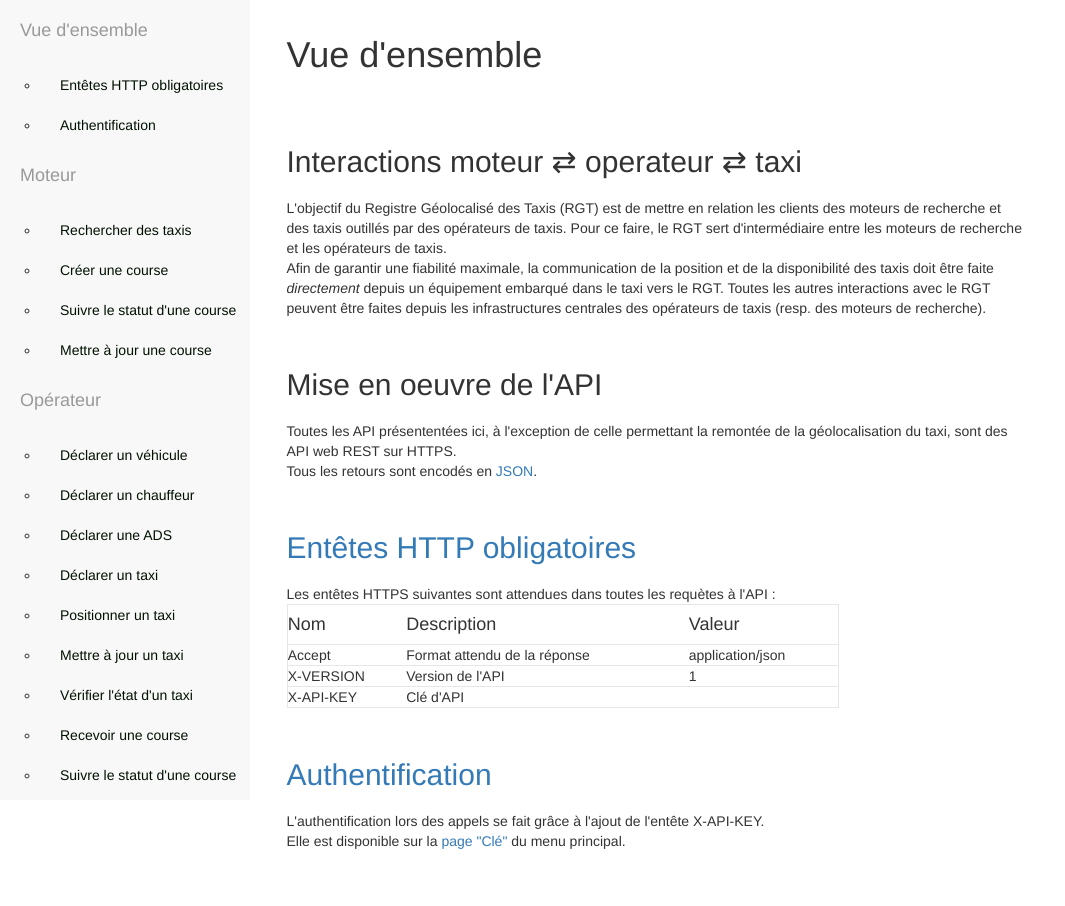
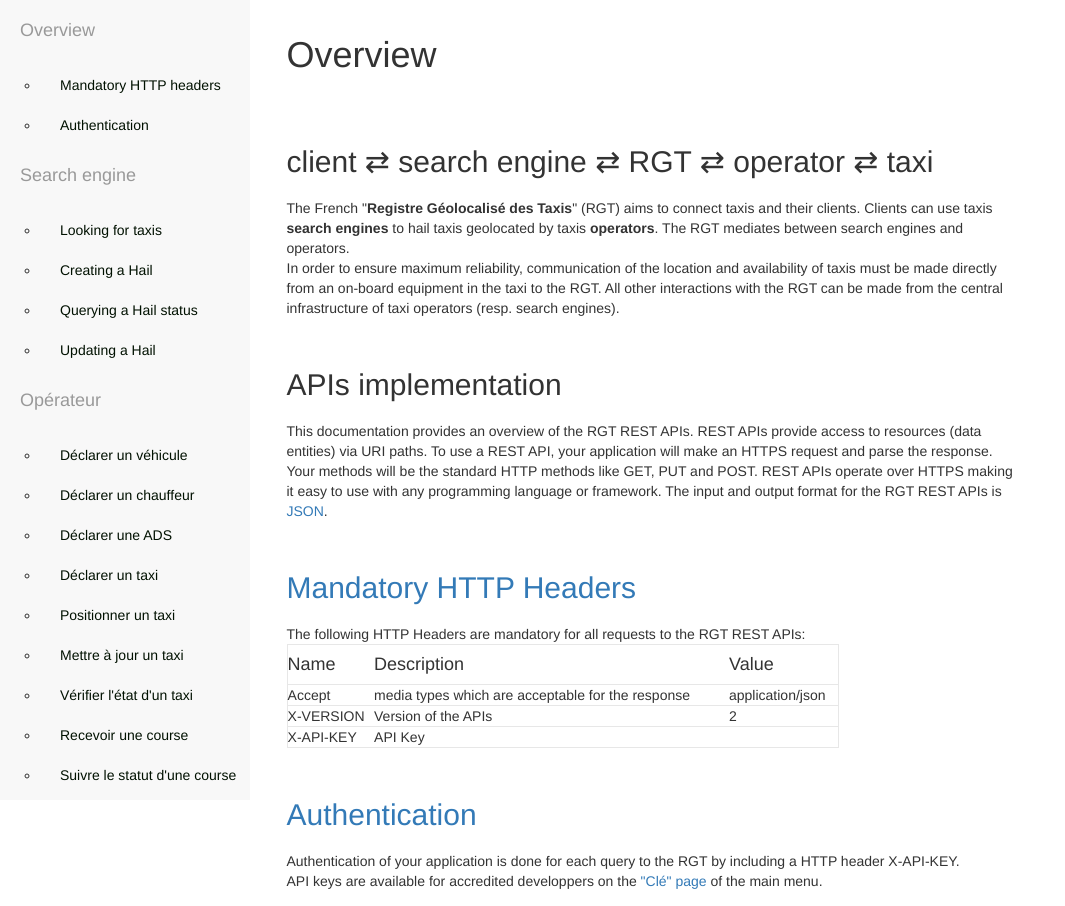
Before and after one commit to openmaraude/APITaxi, a Python web app: template APITaxi/templates/documentation/index.html in a window 1280 px wide. Shown: the part 52-958 px from the top of the page, without its empty margins (0-1065 px from the left). Before the commit the page ends 901 px from the top, so only its background shows below. Run offline with Jinja, Linux system fonts and the light colour scheme; the template is opened without the code that fills it, so the values that code supplies are empty; some libraries are stand-ins or nearby versions.

Commit message:
documetation translation (WIP)

```diff
--- a/APITaxi/templates/documentation/base.html
+++ b/APITaxi/templates/documentation/base.html
@@ -16,31 +16,31 @@ margin-bottom: 0;
      <div id="sidebar-wrapper">
                 <ul class="sidebar-nav">
                 <li class="sidebar-brand">
-                    <a href="/documentation/index">Vue d'ensemble</a>
+                    <a href="/documentation/index">Overview</a>
                 </li>
                 <ul>
                 <li>
-                    <a href="/documentation/index#headers">Entêtes HTTP obligatoires</a>
+                    <a href="/documentation/index#headers">Mandatory HTTP headers</a>
                 </li>
                 <li>
-                    <a href="/documentation/index#authentication">Authentification</a>
+                    <a href="/documentation/index#authentication">Authentication</a>
                 </li>
                 </ul>
                 <li class="sidebar-brand">
-                    <a href="moteur">Moteur</a>
+                    <a href="moteur">Search engine</a>
                 </li>
                 <ul>
                 <li>
-                    <a href="/documentation/moteur#geoloc">Rechercher des taxis</a>
+                    <a href="/documentation/moteur#geoloc">Looking for taxis</a>
                 </li>
                 <li>
-                    <a href="/documentation/moteur#post_hail">Créer une course</a>
+                    <a href="/documentation/moteur#post_hail">Creating a Hail</a>
                 </li>
                 <li>
-                    <a href="/documentation/moteur#get_hail">Suivre le statut d'une course</a>
+                    <a href="/documentation/moteur#get_hail">Querying a Hail status</a>
                 </li>
                 <li>
-                    <a href="/documentation/moteur#put_hail">Mettre à jour une course</a>
+                    <a href="/documentation/moteur#put_hail">Updating a Hail</a>
                 </li>
                 </ul>
                 <li class="sidebar-brand">
--- a/APITaxi/templates/documentation/index.html
+++ b/APITaxi/templates/documentation/index.html
@@ -1,47 +1,47 @@
 {% extends "documentation/base.html" %}
 {% block documentationcontent %}
-<h1>Vue d'ensemble</h1>
+<h1>Overview</h1>
 
-<h2>Interactions moteur &#8644; operateur &#8644; taxi</h2>
-L'objectif du Registre Géolocalisé des Taxis (RGT) est de mettre en relation les clients des moteurs de recherche et des taxis outillés par des opérateurs de taxis. Pour ce faire, le RGT sert d'intermédiaire entre les moteurs de recherche et les opérateurs de taxis. <br>
-Afin de garantir une fiabilité maximale, la communication de la position et de la disponibilité des taxis doit être faite <em>directement</em> depuis un équipement embarqué dans le taxi vers le RGT. Toutes les autres interactions avec le RGT peuvent être faites depuis les infrastructures centrales des opérateurs de taxis (resp. des moteurs de recherche).
+<h2>client &#8644; search engine &#8644; RGT &#8644; operator &#8644; taxi</h2>
+The French "<b>Registre Géolocalisé des Taxis</b>" (RGT) aims to connect taxis and their clients. Clients can use taxis <b>search engines</b> to hail taxis geolocated by taxis <b>operators</b>. The RGT mediates between search engines and operators. <br>
+In order to ensure maximum reliability, communication of the location and availability of taxis must be made directly from an on-board equipment in the taxi to the RGT. All other interactions with the RGT can be made from the central infrastructure of taxi operators (resp. search engines).
 
 
-<h2>Mise en oeuvre de l'API</h2>
-Toutes les API présententées ici, à l'exception de celle permettant la remontée de la géolocalisation du taxi, sont des API web REST sur HTTPS.<br>
-Tous les retours sont encodés en <a href="http://www.json.org" target="_blank">JSON</a>.<br>
+<h2>APIs implementation</h2>
+This documentation provides an overview of the RGT REST APIs. REST APIs provide access to resources (data entities) via URI paths. To use a REST API, your application will make an HTTPS request and parse the response. Your methods will be the standard HTTP methods like GET, PUT and POST. REST APIs operate over HTTPS making it easy to use with any programming language or framework. The input and output format for the RGT REST APIs is <a href="http://www.json.org" target="_blank">JSON</a>.<br>
 
-<a name="headers"><h2>Entêtes HTTP obligatoires</h2></a>
 
-Les entêtes HTTPS suivantes sont attendues dans toutes les requètes à l'API :
+<a name="headers"><h2>Mandatory HTTP Headers</h2></a>
+
+The following HTTP Headers are mandatory for all requests to the RGT REST APIs:
 <table class="table-desc">
     <th>
-        <td><h4>Nom</h3></td>
+        <td><h4>Name</h3></td>
         <td><h4>Description</h3></td>
-        <td><h4>Valeur</h3></td>
+        <td><h4>Value</h3></td>
     </th>
     <tr>
         <td></td>
         <td>Accept</td>
-        <td>Format attendu de la réponse</td>
+        <td>media types which are acceptable for the response</td>
         <td>application/json</td>
     </tr>
     <tr>
         <td></td>
         <td>X-VERSION</td>
-        <td>Version de l'API</td>
-        <td>1</td>
+        <td>Version of the APIs</td>
+        <td>2</td>
     </tr>
     <tr>
         <td></td>
         <td>X-API-KEY</td>
-        <td>Clé d'API</td>
+        <td>API Key</td>
         <td>{{ apikey }}</td>
     </tr>
 </table>
 
-<a name="authentication"><h2>Authentification</h2></a>
-L'authentification lors des appels se fait grâce à l'ajout de l'entête X-API-KEY.<br>
-Elle est disponible sur la <a href="user_key">page "Clé"</a> du menu principal.
+<a name="authentication"><h2>Authentication</h2></a>
+Authentication of your application is done for each query to the RGT by including a HTTP header X-API-KEY.<br>
+API keys are available for accredited developpers on the <a href="user_key">"Clé" page</a> of the main menu.
 
 {% endblock %}
```
Also changed, not shown: APITaxi/templates/documentation/moteur.html (+13 -14 lines).
